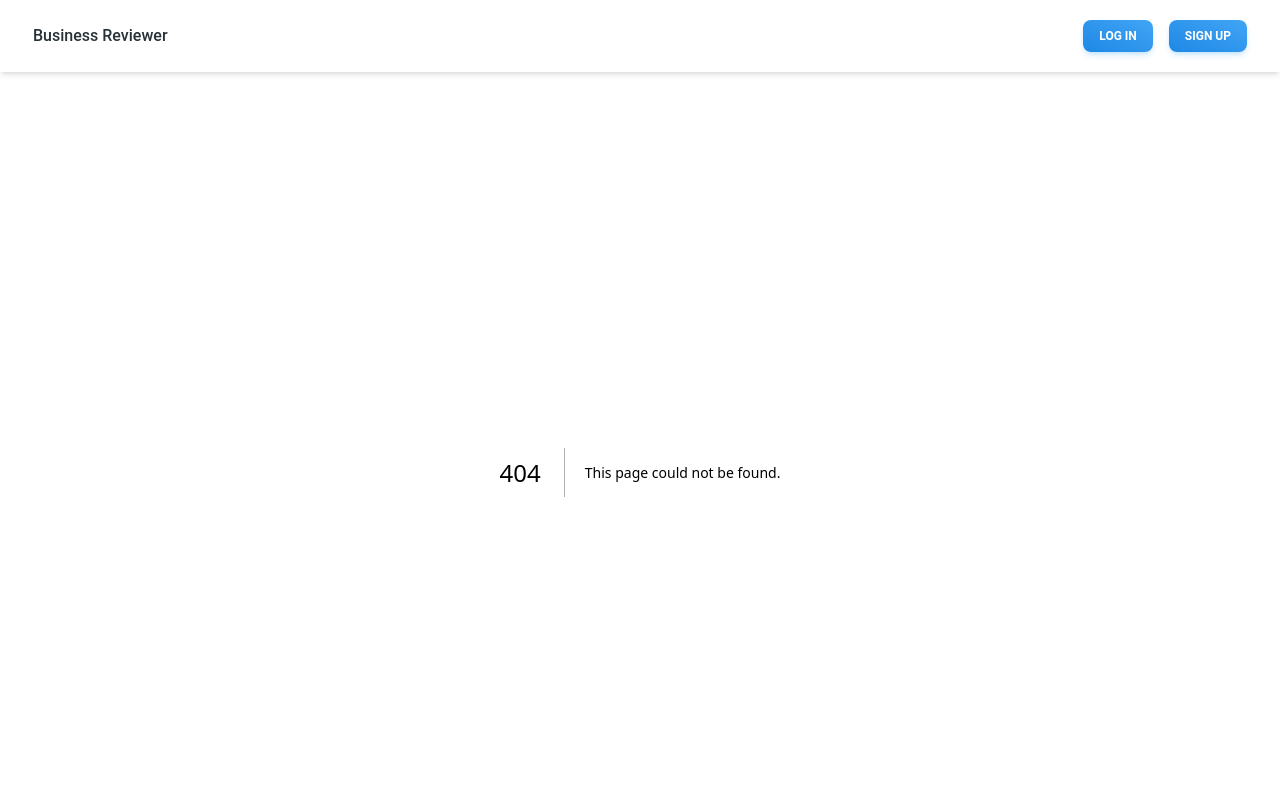
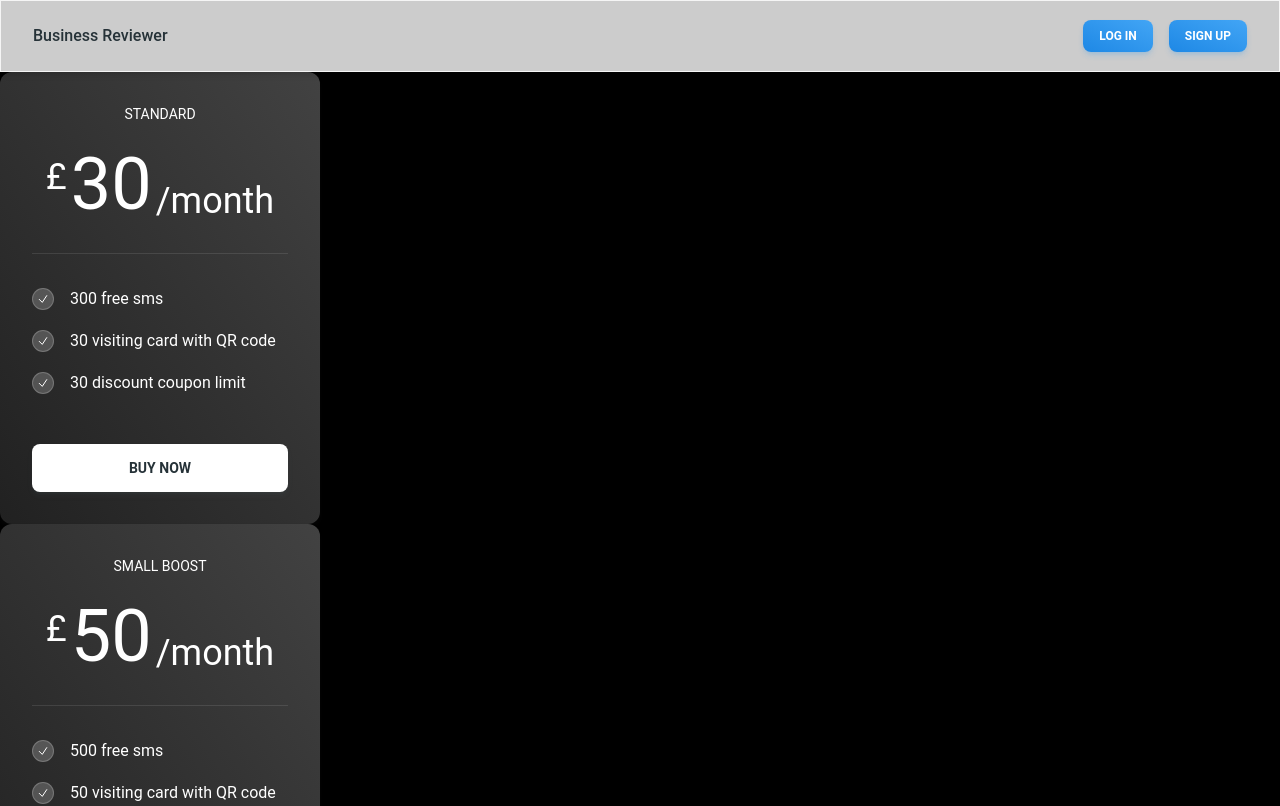
Before and after one commit to palpablelabs/business-reviewer, a Next.js app: page /plans in a window 1280 px wide. Before the commit this address had no page. Shown: the top 806 px of the page. Built offline with nearby package versions, Linux system fonts and the light colour scheme.

Commit message:
started with plan page

```diff
--- /dev/null
+++ b/src/app/components/pricingCard.tsx
@@ -0,0 +1,100 @@
+"use client";
+
+import {
+  Card,
+  CardHeader,
+  CardBody,
+  CardFooter,
+  Typography,
+  Button,
+} from "@material-tailwind/react";
+
+function CheckIcon() {
+  return (
+    <svg
+      xmlns="http://www.w3.org/2000/svg"
+      fill="none"
+      viewBox="0 0 24 24"
+      strokeWidth={2}
+      stroke="currentColor"
+      className="h-3 w-3"
+    >
+      <path
+        strokeLinecap="round"
+        strokeLinejoin="round"
+        d="M4.5 12.75l6 6 9-13.5"
+      />
+    </svg>
+  );
+}
+
+interface PricingCardProps {
+  type: string;
+  currency: string;
+  charge: number;
+  occurance: string;
+  buttonText: string;
+  benefits: string[];
+}
+
+const PricingCard: React.FC<PricingCardProps> = ({
+  type,
+  currency,
+  charge,
+  occurance,
+  buttonText,
+  benefits,
+}) => {
+  return (
+    <Card color="gray" variant="gradient" className="w-full max-w-[20rem] p-8">
+      <CardHeader
+        floated={false}
+        shadow={false}
+        color="transparent"
+        className="m-0 mb-8 rounded-none border-b border-white/10 pb-8 text-center"
+      >
+        <Typography
+          variant="small"
+          color="white"
+          className="font-normal uppercase"
+        >
+          {type}
+        </Typography>
+        <Typography
+          variant="h1"
+          color="white"
+          className="mt-6 flex justify-center gap-1 text-7xl font-normal"
+        >
+          <span className="mt-2 text-4xl">{currency}</span>
+          {charge + " "}
+          <span className="self-end text-4xl">/{occurance}</span>
+        </Typography>
+      </CardHeader>
+      <CardBody className="p-0">
+        <ul className="flex flex-col gap-4">
+          {benefits.map((benefit, index) => (
+            <li key={index} className="flex items-center gap-4">
+              <span className="rounded-full border border-white/20 bg-white/20 p-1">
+                <CheckIcon />
+              </span>
+              <Typography className="font-normal">{benefit}</Typography>
+            </li>
+          ))}
+        </ul>
+      </CardBody>
+      <CardFooter className="mt-12 p-0">
+        <Button
+          size="lg"
+          color="white"
+          className="hover:scale-[1.02] focus:scale-[1.02] active:scale-100"
+          ripple={false}
+          fullWidth={true}
+        >
+          {buttonText}
+        </Button>
+      </CardFooter>
+    </Card>
+  );
+};
+
+export default PricingCard;
--- a/src/app/page.const.ts
+++ b/src/app/page.const.ts
@@ -262,7 +262,7 @@ const cardPropsList = [
             "Capitalize on the discount mechanism to foster loyalty and drive repeat business to your shop. Witness a surge in market share as satisfied customers return, establishing a robust and lasting presence in your industry.",
         },
       ],
-      button: { text: "Explore the plan", link: "/plan" },
+      button: { text: "Explore the plan", link: "/plans" },
     },
   },
 ];
--- a/src/app/page.tsx
+++ b/src/app/page.tsx
@@ -8,6 +8,7 @@ import pageProps from "./page.const";
 import HeroTextComponent from "./components/heroText";
 import TestimonialCard from "./components/testimonial";
 import HorizontalCard from "./components/horizontalCard";
+import PricingCard from "./components/pricingCard";
 
 export default function Home() {
   const { heros, testimonials, cards } = pageProps;
--- /dev/null
+++ b/src/app/plans/page.tsx
@@ -0,0 +1,48 @@
+"use client";
+
+import React from "react";
+
+import PricingCard from "../components/pricingCard";
+
+export default function Plans() {
+  return (
+    <div className="h-full w-full">
+      <PricingCard
+        type="standard"
+        currency="£"
+        charge={30}
+        occurance="month"
+        buttonText="BUY Now"
+        benefits={[
+          "300 free sms",
+          "30 visiting card with QR code",
+          "30 discount coupon limit",
+        ]}
+      />
+      <PricingCard
+        type="Small Boost"
+        currency="£"
+        charge={50}
+        occurance="month"
+        buttonText="BUY Now"
+        benefits={[
+          "500 free sms",
+          "50 visiting card with QR code",
+          "50 discount coupon limit",
+        ]}
+      />
+      <PricingCard
+        type="Big Boost"
+        currency="£"
+        charge={100}
+        occurance="month"
+        buttonText="BUY Now"
+        benefits={[
+          "1000 free sms",
+          "100 visiting card with QR code",
+          "100 discount coupon limit",
+        ]}
+      />
+    </div>
+  );
+}
```
